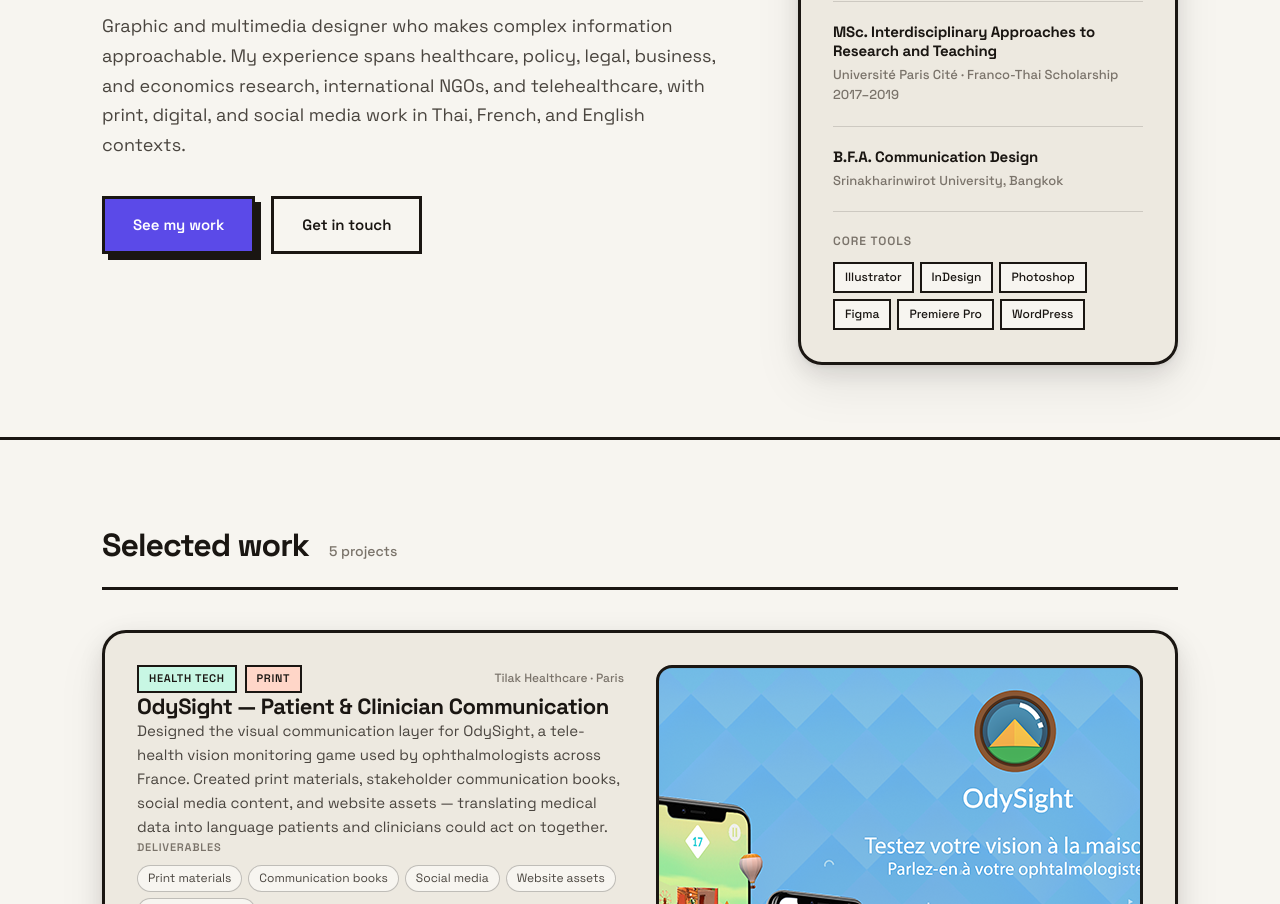
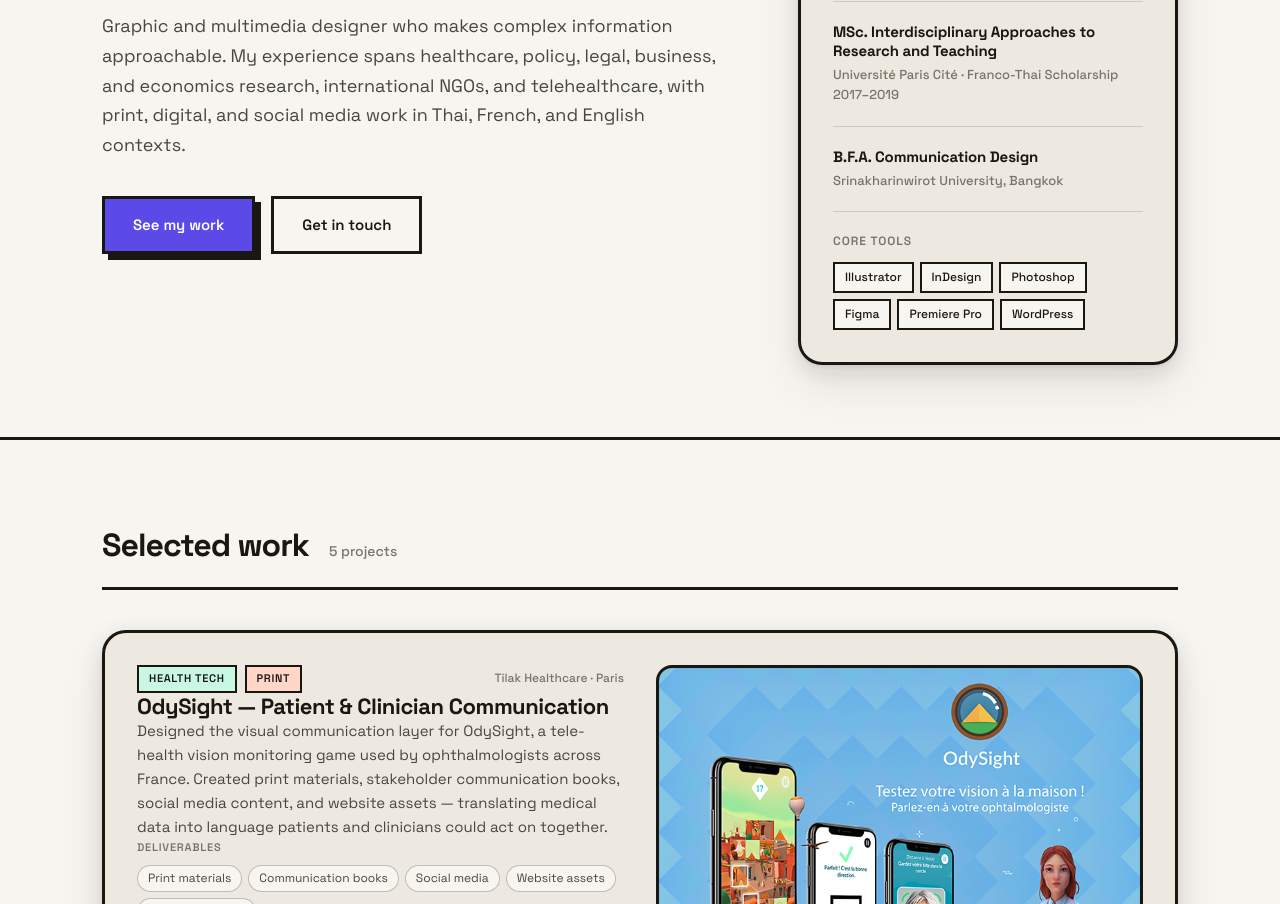
Before and after one commit to Tangthaidk/TangthaiFolio, a plain HTML site: page index.html in a window 1280 px wide. Shown: the part 396-1300 px from the top of the page. Drawn offline with Linux system fonts and the light colour scheme.

Commit message:
size pic

```diff
--- a/index.html
+++ b/index.html
@@ -433,6 +433,11 @@
     overflow: hidden;
   }
   .project-visual svg { opacity: 0.9; }
+  .project-visual img {
+    display: block;
+    width: 100%;
+    height: auto;
+  }
 
   /* ── ABOUT ── */
   .about-section {
```
